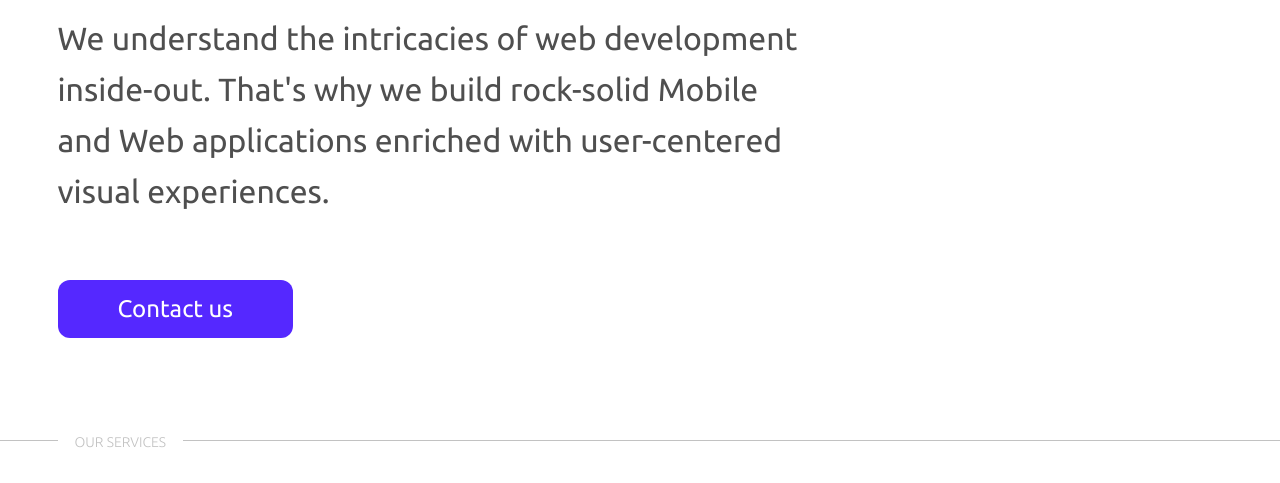
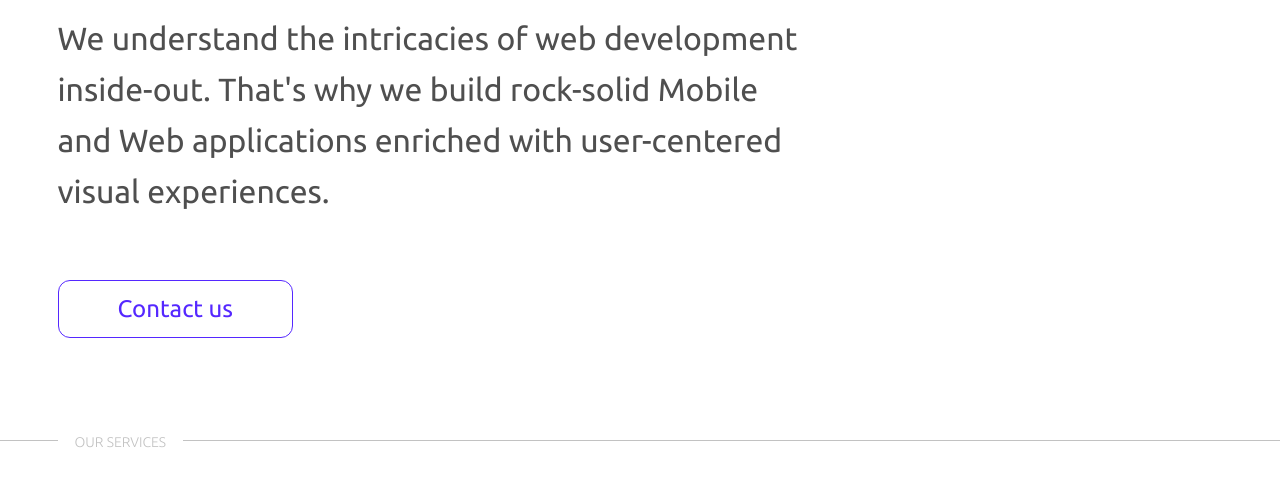
Before and after one commit to IrochkaZ/mamon.pro, a plain HTML site: page index.html in a window 1280 px wide. In both pictures the pointer is over the button "Contact us". Shown: the part 317-800 px from the top of the page. Drawn offline with nearby package versions, Linux system fonts and the light colour scheme.

Commit message:
feat: add hover on button

```diff
--- a/css/style.css
+++ b/css/style.css
@@ -89,6 +89,15 @@ header{
   color: #fff;
   border: none;
   font-size: 24px;
+  cursor: pointer;
+}
+.button:hover{
+  padding: 14px 59px;
+  box-sizing: border-box;
+  border-radius: 12px;
+  border:1px solid #5528FF ;
+  color:#5528FF;
+  background-color: #fff;
 }
 .page{
   position: relative;
```
